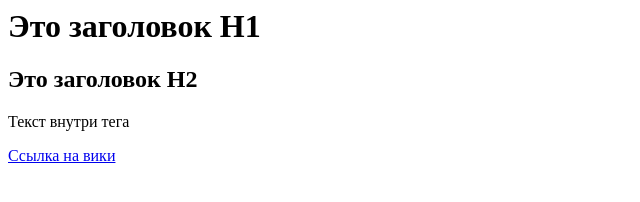
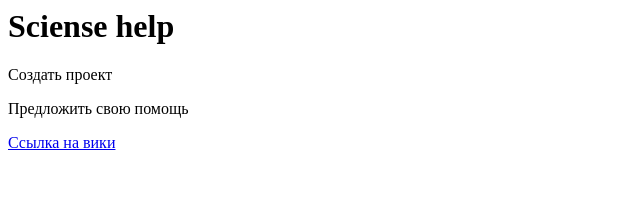
Before and after one commit to rifatbakhti/lessons1, a plain HTML site: page index.html in a window 1280 px wide. Shown: the whole page, without its empty margins (0-640 px from the left). Drawn offline with Linux system fonts and the light colour scheme.

Commit message:
Update index.html

```diff
--- a/index.html
+++ b/index.html
@@ -4,9 +4,9 @@
     <link rel="shortcut icon" href="https://atom.io/favicon.ico" type="image/png">
   </head>
     <body>
-      <h1>Это заголовок H1</h1>
-      <h2>Это заголовок H2</h2>
-      <p>Текст внутри тега</p>
+      <h1>Sciense help</h1>
+      <p>Создать проект</p>
+      <p>Предложить свою помощь</p>
       <a href="https://ru.wikipedia.org/wiki/%D0%92%D0%B8%D0%BA%D0%B8" target="_blank">
         Ссылка на вики
     </body>
```
